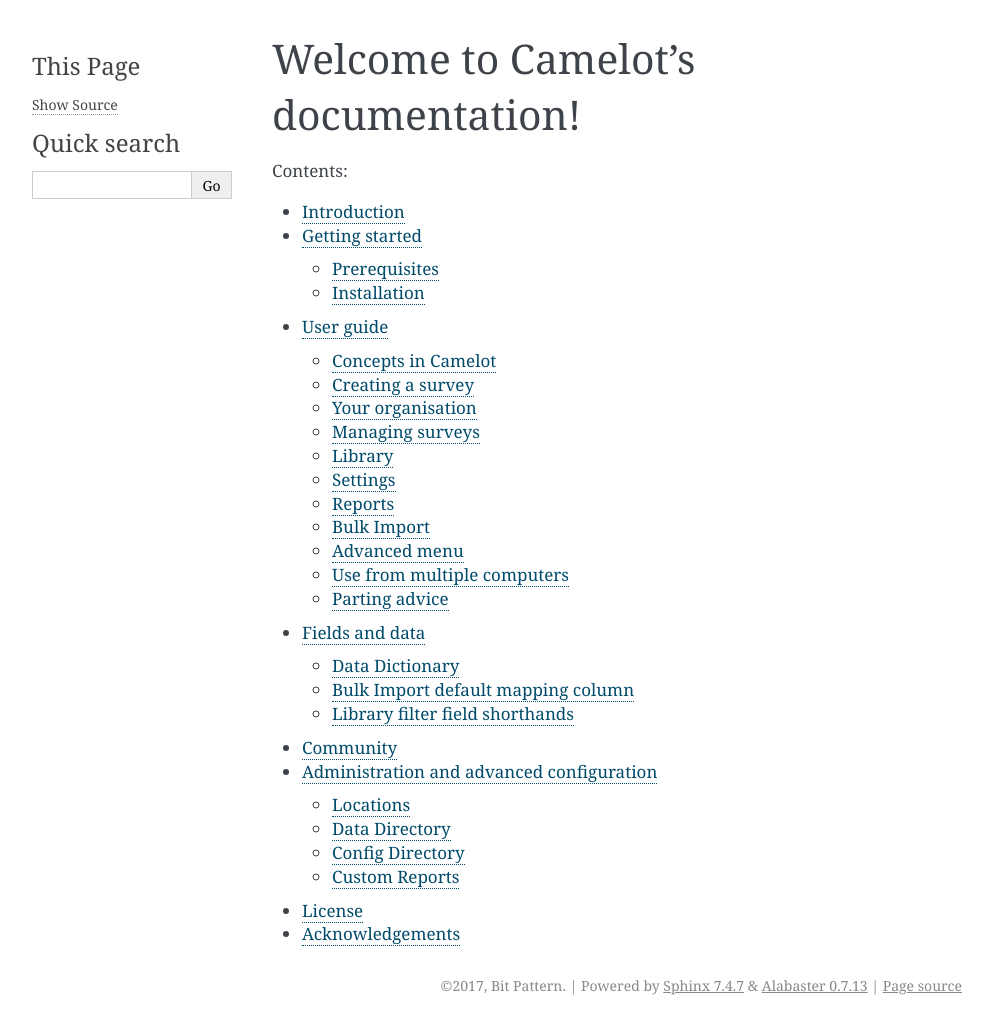
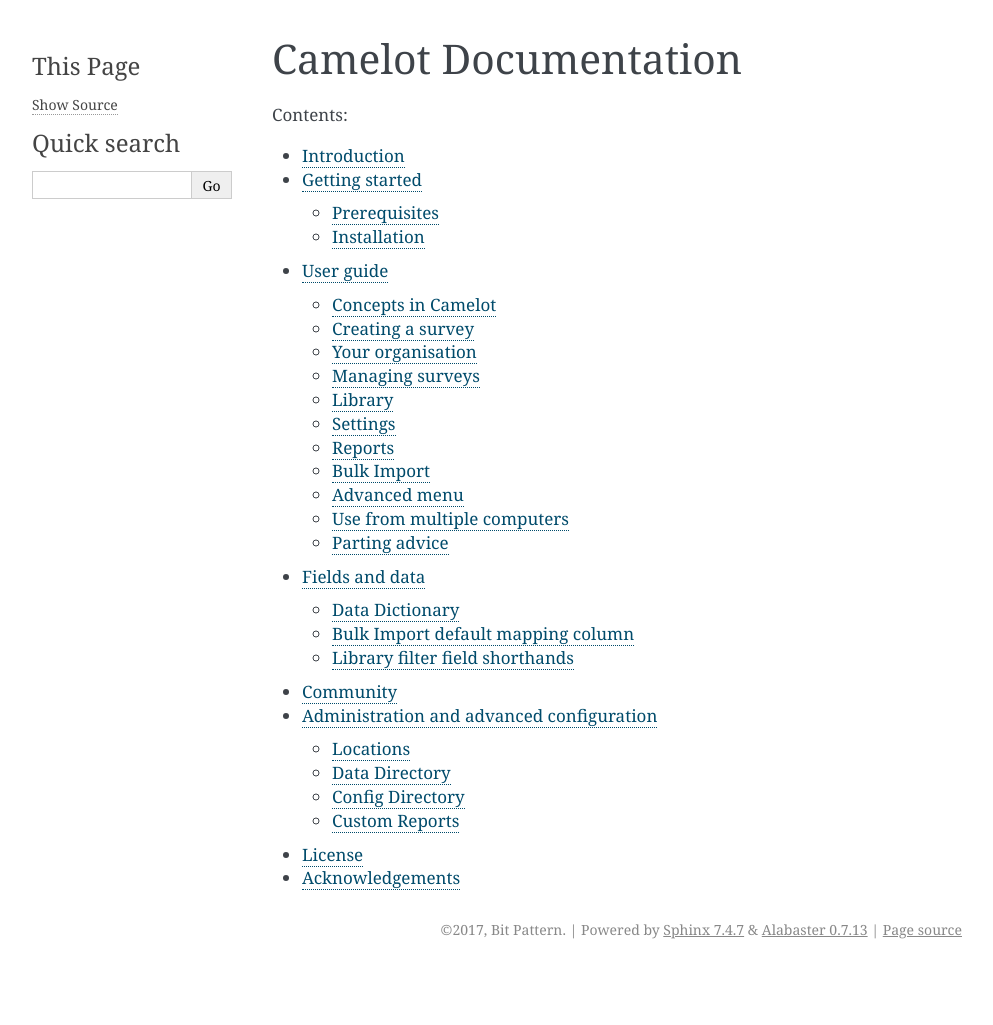
Before and after one commit to heidihendry/camelot, a Sphinx documentation site: the page built from doc/index.rst, in a window 1280 px wide. Shown: the whole page, without its empty margins (148-1141 px from the left). Built offline with Sphinx 7.4.7, drawn with Linux system fonts in a browser that asks for light colours; after the commit the page ends 969 px from its top, so only the background shows below that; part of the change alters nothing that is shown.

```diff
--- a/doc/conf.py
+++ b/doc/conf.py
@@ -55,7 +55,7 @@ author = 'Chris Mann'
 # built documents.
 #
 # The short X.Y version.
-version = '1.1.0'
+version = '1.1'
 # The full version, including alpha/beta/rc tags.
 release = '1.1.0'
 
@@ -108,11 +108,11 @@ htmlhelp_basename = 'Camelotdoc'
 latex_elements = {
     # The paper size ('letterpaper' or 'a4paper').
     #
-    # 'papersize': 'letterpaper',
+    'papersize': 'a4paper',
 
     # The font size ('10pt', '11pt' or '12pt').
     #
-    # 'pointsize': '10pt',
+    'pointsize': '11pt',
 
     # Additional stuff for the LaTeX preamble.
     #
@@ -128,7 +128,7 @@ latex_elements = {
 #  author, documentclass [howto, manual, or own class]).
 latex_documents = [
     (master_doc, 'Camelot.tex', 'Camelot Documentation',
-     'Chris Mann', 'manual'),
+     'Bit Pattern', 'manual'),
 ]
 
 
--- a/doc/index.rst
+++ b/doc/index.rst
@@ -1,9 +1,4 @@
-.. Camelot documentation master file, created by
-   sphinx-quickstart on Sun Jan 22 14:20:58 2017.
-   You can adapt this file completely to your liking, but it should at least
-   contain the root `toctree` directive.
-
-Welcome to Camelot's documentation!
+Camelot Documentation
 ===================================
 
 .. toctree::
```
